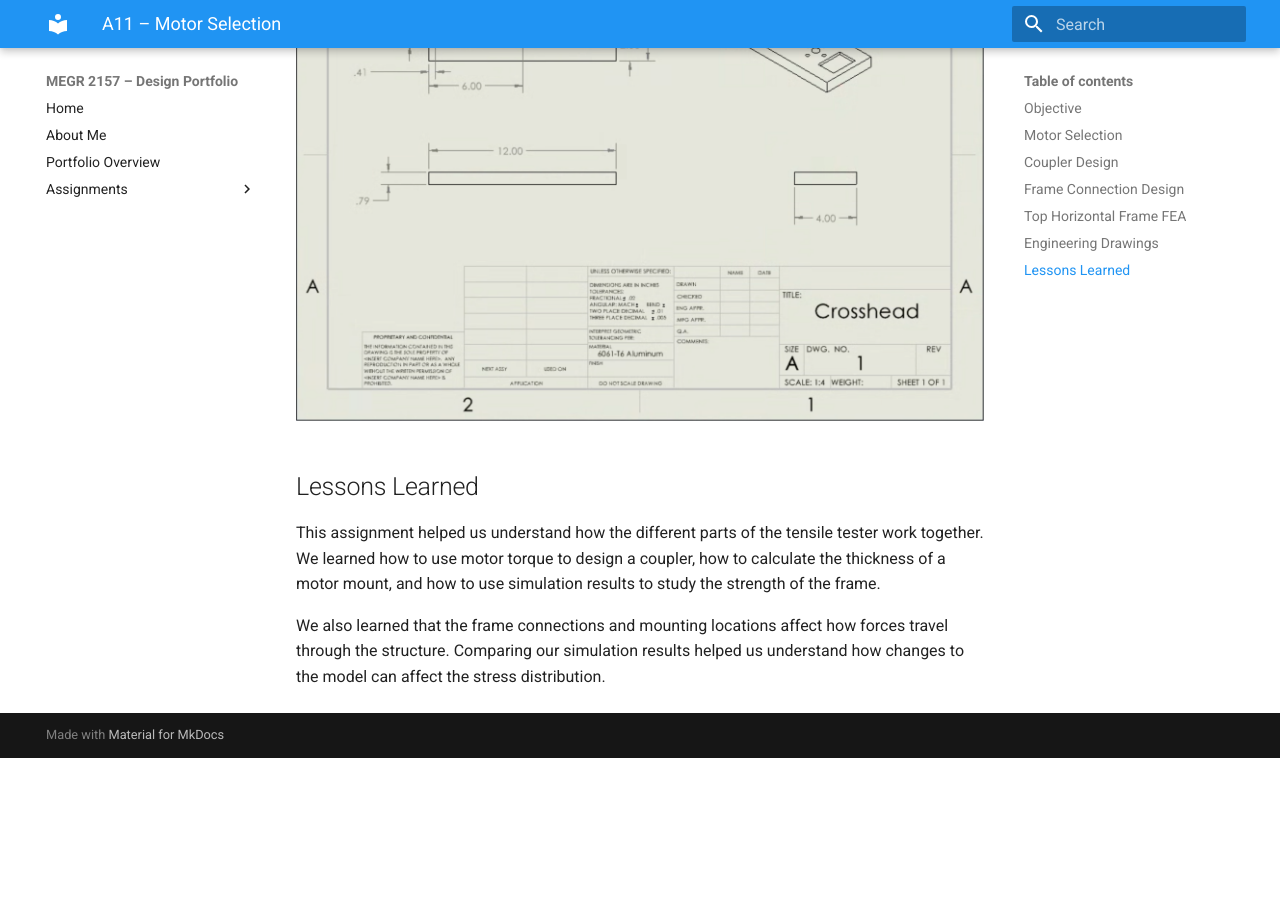
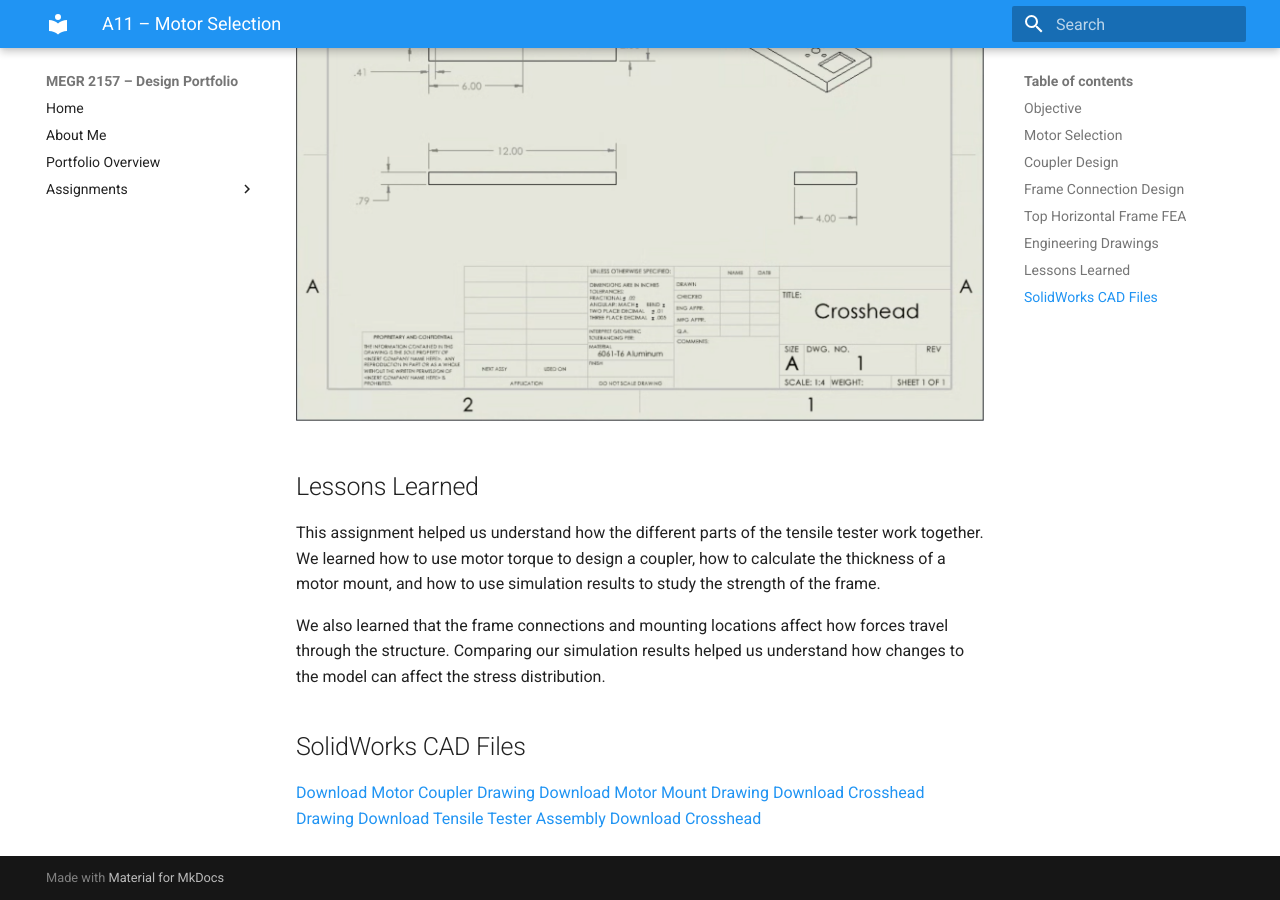
Before and after one commit to jcasillaspad/MEGR2157-Portfolio, an MkDocs documentation site: the page built from docs/assignments/a11/index.md, in a window 1280 px wide and 900 px high, scrolled down 12415 px. Built offline with MkDocs 1.6.1 and Material for MkDocs 9.7.7, drawn with Linux system fonts in a browser that asks for light colours; before the commit the page ends 13173 px from its top, so only the background shows below that.

Commit message:
Add CAD files download links to index.md
Added SolidWorks CAD files download links to the assignment documentation.

```diff
--- a/docs/assignments/a11/index.md
+++ b/docs/assignments/a11/index.md
@@ -103,3 +103,11 @@ The results showed that the stress remained below the material yield strength fo
 This assignment helped us understand how the different parts of the tensile tester work together. We learned how to use motor torque to design a coupler, how to calculate the thickness of a motor mount, and how to use simulation results to study the strength of the frame.
 
 We also learned that the frame connections and mounting locations affect how forces travel through the structure. Comparing our simulation results helped us understand how changes to the model can affect the stress distribution.
+
+##SolidWorks CAD Files
+
+[Download Motor Coupler Drawing](MotorCoupler.SLDDRW)
+[Download Motor Mount Drawing](MotorMount.SLDDRW)
+[Download Crosshead Drawing](crosshead.SLDDRW)
+[Download Tensile Tester Assembly](A11_Tensile_Tester.SLDASM)
+[Download Crosshead](crosshead.SLDPRT)
```
